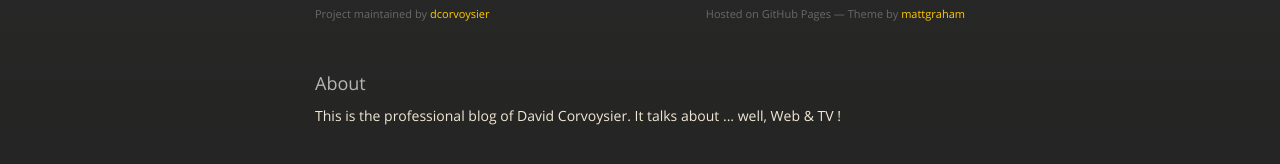
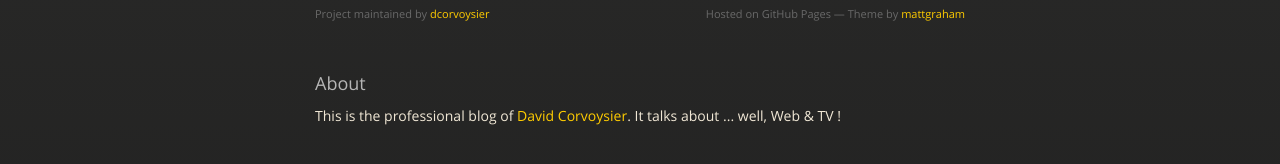
Before and after one commit to ppietrak/dcorvoysier.github.com, a Jekyll site: the page built from about.html, in a window 1280 px wide. Shown: the part 200-364 px from the top of the page. Built offline with Jekyll 4.4.1, drawn with Linux system fonts in a browser that asks for light colours; nearby versions of some CDN libraries; part of the change alters nothing that is shown.

```diff
--- a/about.html
+++ b/about.html
@@ -2,4 +2,4 @@
 layout: page
 ---
 <h3>About</h3>
-<p>This is the professional blog of David Corvoysier. It talks about ... well, Web &amp; TV !</p>
+<p>This is the professional blog of <a href="https://github.com/dcorvoysier">David Corvoysier</a>. It talks about ... well, Web &amp; TV !</p>
```
